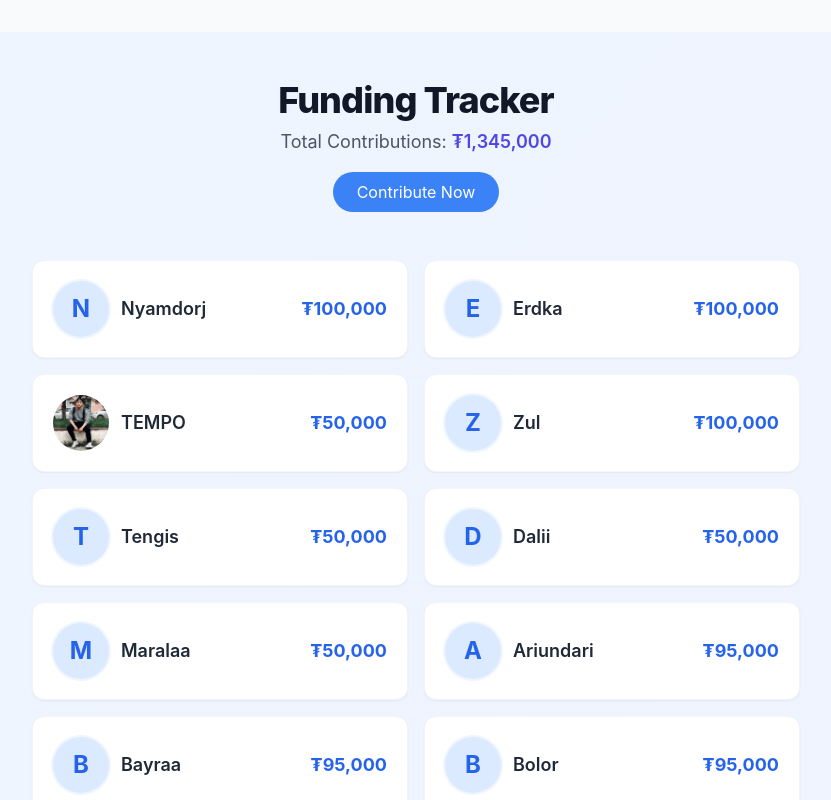
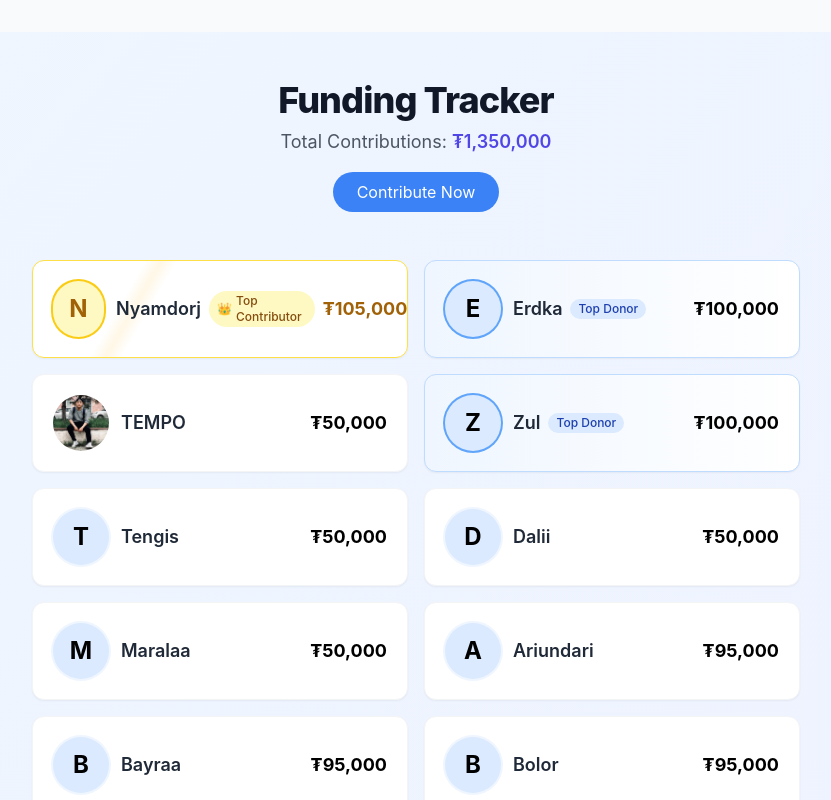
Before and after one commit to Nyamkaann/23, a Next.js app: page / in a window 1280 px wide. Shown: the top 800 px of the page, without its empty margins (224-1055 px from the left). Built offline with nearby package versions, Linux system fonts and the light colour scheme.

Commit message:
top donator

```diff
--- a/src/components/FundingList.tsx
+++ b/src/components/FundingList.tsx
@@ -15,6 +15,20 @@ export default function FundingList() {
       month: '2-digit',
       day: '2-digit'
     });
+  };
+
+  const isTopDonator = (amount: number) => amount >= 100000;
+
+  const getHighestAmount = (entries: FundingEntry[]) => {
+    return Math.max(...entries.map(entry => entry.amount));
+  };
+
+  const getDonorTier = (amount: number, entries: FundingEntry[]) => {
+    const highestAmount = getHighestAmount(entries);
+    if (amount === highestAmount) return 'highest';
+    if (amount >= 100000) return 'top';
+    if (amount >= 95000) return 'high';
+    return 'normal';
   };
 
   return (
@@ -97,13 +111,21 @@ export default function FundingList() {
           {entries.map((entry) => (
             <div
               key={entry.id}
-              className="bg-white rounded-xl shadow-sm hover:shadow-md transition-shadow duration-300 overflow-hidden border border-gray-100"
+              className={`bg-white rounded-xl shadow-sm transition-all duration-300 overflow-hidden border ${
+                getDonorTier(entry.amount, entries) === 'highest'
+                  ? 'border-yellow-300 bg-gradient-to-r from-yellow-50 via-white to-yellow-50 hover:shadow-yellow-200 hover:scale-102 animate-shine'
+                  : getDonorTier(entry.amount, entries) === 'top'
+                  ? 'border-blue-200 bg-gradient-to-r from-blue-50 to-white hover:shadow-blue-100'
+                  : 'border-gray-100 hover:shadow-md'
+              }`}
             >
               <div className="p-4 sm:p-5">
                 <div className="flex items-center justify-between">
                   <div className="flex items-center space-x-2 sm:space-x-3">
                     {entry.profilePic ? (
-                      <div className="h-12 w-12 sm:h-14 sm:w-14 rounded-full overflow-hidden">
+                      <div className={`h-12 w-12 sm:h-14 sm:w-14 rounded-full overflow-hidden ${
+                        getDonorTier(entry.amount, entries) === 'highest' ? 'ring-2 ring-yellow-400' : ''
+                      }`}>
                         <Image
                           src={entry.profilePic}
                           alt={`${entry.name}'s profile`}
@@ -113,16 +135,35 @@ export default function FundingList() {
                         />
                       </div>
                     ) : (
-                      <div className="h-12 w-12 sm:h-14 sm:w-14 rounded-full bg-blue-100 flex items-center justify-center ring-2 ring-blue-50">
-                        <span className="text-blue-600 font-bold text-xl sm:text-2xl">
+                      <div className={`h-12 w-12 sm:h-14 sm:w-14 rounded-full flex items-center justify-center ${
+                        getDonorTier(entry.amount, entries) === 'highest'
+                          ? 'bg-yellow-100 ring-2 ring-yellow-400'
+                          : getDonorTier(entry.amount, entries) === 'top'
+                          ? 'bg-blue-100 ring-2 ring-blue-400'
+                          : 'bg-blue-100 ring-2 ring-blue-50'
+                      }`}>
+                        <span className={`font-bold text-xl sm:text-2xl ${
+                          getDonorTier(entry.amount, entries) === 'highest' ? 'text-yellow-700' : ''
+                        }`}>
                           {entry.name.charAt(0)}
                         </span>
                       </div>
                     )}
                     <div>
-                      <h3 className="text-base sm:text-lg font-semibold text-gray-800 break-words">
-                        {entry.name}
-                      </h3>
+                      <div className="flex items-center gap-2">
+                        <h3 className="text-base sm:text-lg font-semibold text-gray-800 break-words">
+                          {entry.name}
+                        </h3>
+                        {getDonorTier(entry.amount, entries) === 'highest' ? (
+                          <span className="inline-flex items-center px-2 py-0.5 rounded-full text-xs font-medium bg-yellow-100 text-yellow-800">
+                            <span className="mr-1">👑</span> Top Contributor
+                          </span>
+                        ) : getDonorTier(entry.amount, entries) === 'top' && (
+                          <span className="inline-flex items-center px-2 py-0.5 rounded-full text-xs font-medium bg-blue-100 text-blue-800">
+                            Top Donor
+                          </span>
+                        )}
+                      </div>
                       {entry.timestamp && (
                         <p className="text-xs text-gray-500">
                           {formatDate(new Date(entry.timestamp))}
@@ -131,7 +172,9 @@ export default function FundingList() {
                     </div>
                   </div>
                   <div className="text-right ml-2">
-                    <p className="text-base sm:text-lg font-bold text-blue-600 whitespace-nowrap">
+                    <p className={`text-base sm:text-lg font-bold whitespace-nowrap ${
+                      getDonorTier(entry.amount, entries) === 'highest' ? 'text-yellow-700' : ''
+                    }`}>
                       ₮{entry.amount.toLocaleString()}
                     </p>
                     {entry.status && (
--- a/src/data/initialFunding.ts
+++ b/src/data/initialFunding.ts
@@ -1,5 +1,5 @@
 export const initialFunding = [
-  { id: "1", name: "Nyamdorj", amount: 100000 }, //Nyamdorj
+  { id: "1", name: "Nyamdorj", amount: 105000 }, //Nyamdorj
   { id: "2", name: "Erdka", amount: 100000 }, //Erdka
   { id: "3", name: "TEMPO", amount: 50000, profilePic: "/tempo.jpg" }, //Tempo
   { id: "4", name: "Zul", amount: 100000 }, //Namuunzul
--- a/src/styles/globals.css
+++ b/src/styles/globals.css
@@ -16,3 +16,29 @@ body {
   -moz-osx-font-smoothing: grayscale;
   font-family: 'Inter', sans-serif;
 }
+
+@keyframes shine {
+  0% {
+    background-position: 200% center;
+  }
+  100% {
+    background-position: -200% center;
+  }
+}
+
+.animate-shine {
+  background: linear-gradient(
+    120deg,
+    #ffffff 0%,
+    #ffffff 27%,
+    #fff7e6 29%,
+    #ffffff 31%,
+    #ffffff 100%
+  );
+  background-size: 200% auto;
+  animation: shine 4s linear infinite;
+}
+
+.hover\:scale-102:hover {
+  transform: scale(1.02);
+}
```
